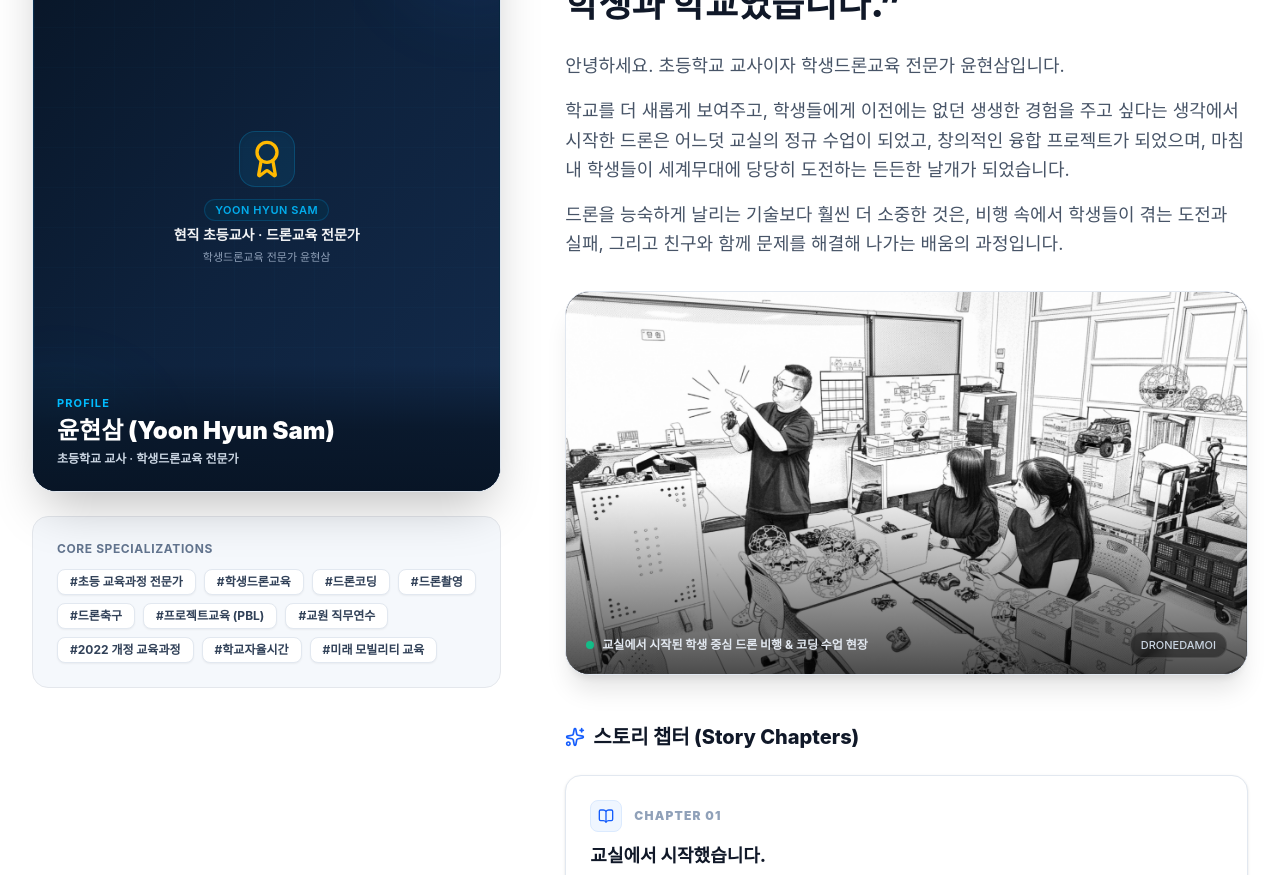
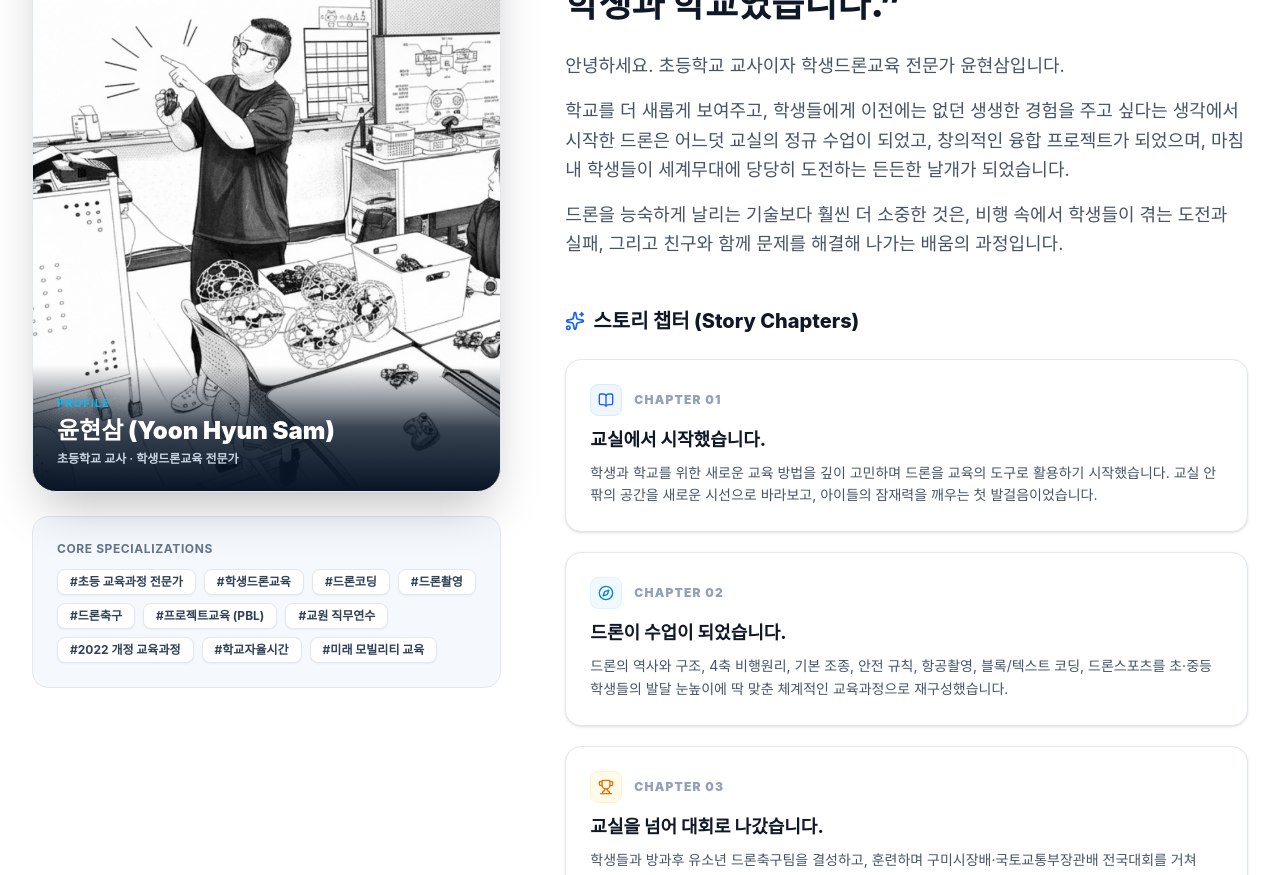
Before and after one commit to gustka0330/dronedamoi, a Next.js app: page /about in a window 1280 px wide. Shown: the part 780-1655 px from the top of the page. Built offline with nearby package versions, Linux system fonts and the light colour scheme.

Commit message:
fix: place classroom sketch photo as main about profile image focusing on chalkboard and instruction

```diff
--- a/src/app/about/page.tsx
+++ b/src/app/about/page.tsx
@@ -95,13 +95,13 @@ export default function AboutPage() {
             {/* Left Photo & Summary Card */}
             <div className="lg:col-span-5">
               <div className="sticky top-28 space-y-6">
-                <div className="relative rounded-3xl overflow-hidden border border-slate-200 shadow-2xl aspect-[4/5] bg-slate-900">
+                <div className="relative rounded-3xl overflow-hidden border border-slate-200 shadow-2xl aspect-[4/5] bg-slate-900 group">
                   <ImageWithFallback
-                    src="/images/profile-main.jpg"
-                    alt="학생드론교육 전문가 윤현삼"
+                    src="/images/about-classroom.jpg"
+                    alt="학생드론교육 전문가 윤현삼 - 교실 드론 수업 현장"
                     fill
                     sizes="(max-width: 1024px) 100vw, 40vw"
-                    className="object-cover"
+                    className="object-cover object-[20%_20%] group-hover:scale-105 transition-transform duration-500"
                     fallbackCategory="YOON HYUN SAM"
                     fallbackTitle="현직 초등교사 · 드론교육 전문가"
                     fallbackIcon="award"
@@ -162,34 +162,6 @@ export default function AboutPage() {
                     드론을 능숙하게 날리는 기술보다 훨씬 더 소중한 것은,
                     비행 속에서 학생들이 겪는 도전과 실패, 그리고 친구와 함께 문제를 해결해 나가는 배움의 과정입니다.
                   </p>
-                </div>
-
-                {/* Classroom Drone Class Illustration Showcase */}
-                <div className="mt-8 relative rounded-3xl overflow-hidden border border-slate-200 shadow-xl bg-slate-950 group">
-                  <div className="relative aspect-[16/9] w-full">
-                    <ImageWithFallback
-                      src="/images/about-classroom.jpg"
-                      alt="드론 교육 수업 현장 - 칠판과 드론 비행원리 설명"
-                      fill
-                      sizes="(max-width: 1024px) 100vw, 60vw"
-                      className="object-cover object-[25%_25%] group-hover:scale-105 transition-transform duration-500"
-                      fallbackCategory="CLASSROOM"
-                      fallbackTitle="드론 교육 현장 스케치"
-                      fallbackIcon="drone"
-                    />
-                    <div className="absolute inset-0 bg-gradient-to-t from-black/70 via-transparent to-transparent pointer-events-none" />
-                    <div className="absolute bottom-4 left-5 right-5 text-white flex items-center justify-between">
-                      <div className="flex items-center gap-2">
-                        <span className="w-2 h-2 rounded-full bg-emerald-400 animate-pulse" />
-                        <span className="text-xs font-bold text-slate-200">
-                          교실에서 시작된 학생 중심 드론 비행 & 코딩 수업 현장
-                        </span>
-                      </div>
-                      <span className="text-[11px] font-medium text-slate-300 hidden sm:inline-block bg-black/40 backdrop-blur-xs px-2.5 py-1 rounded-full border border-white/10">
-                        DRONEDAMOI
-                      </span>
-                    </div>
-                  </div>
                 </div>
               </div>
 
```
